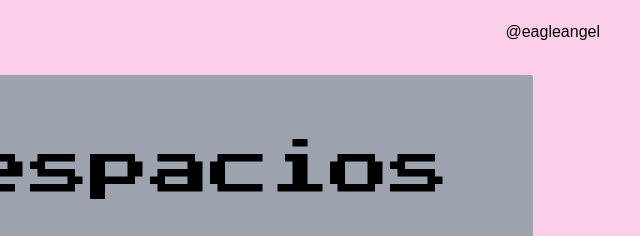
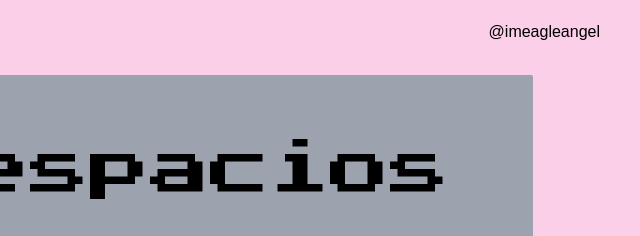
Before and after one commit to eagleheartangel/removeSpaces, a plain HTML site: page index.html in a window 1280 px wide. Shown: the top 236 px of the page, 640-1280 px from the left. Drawn offline with nearby package versions, Linux system fonts and the light colour scheme; a web font is replaced by a local one.

Commit message:
imeagleangel

```diff
--- a/index.html
+++ b/index.html
@@ -27,7 +27,7 @@
     </style>
   </head>
   <body class="bg-pink-200">
-    <p class="absolute right-10 top-5">@eagleangel</p>
+    <p class="absolute right-10 top-5">@imeagleangel</p>
     <div class="w-screen h-screen flex justify-center items-center">
       <div
         class="w-10/12 h-auto bg-gray-400 p-10 rounded-sm flex flex-col justify-center items-center mx-auto relative"
@@ -91,10 +91,7 @@
         let codigo = document.getElementById('codigo').value;
         document.querySelector('.outputString').textContent = '';
 
-        // var expresionRegular = /\s*;\s*/;
-
         let first = codigo.replace(/\s+/g, '');
-        // console.log(first)
         document.querySelector('.outputString').textContent = first;
 
         form.reset();
```
